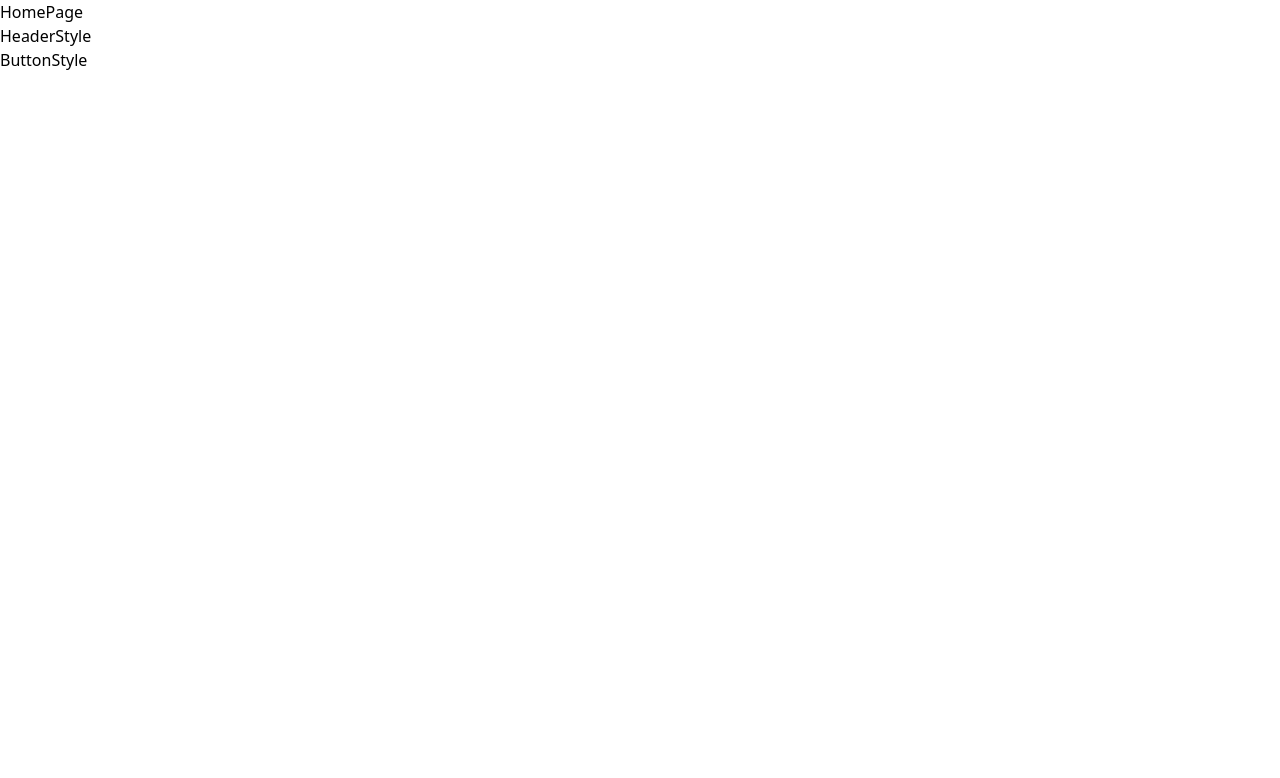
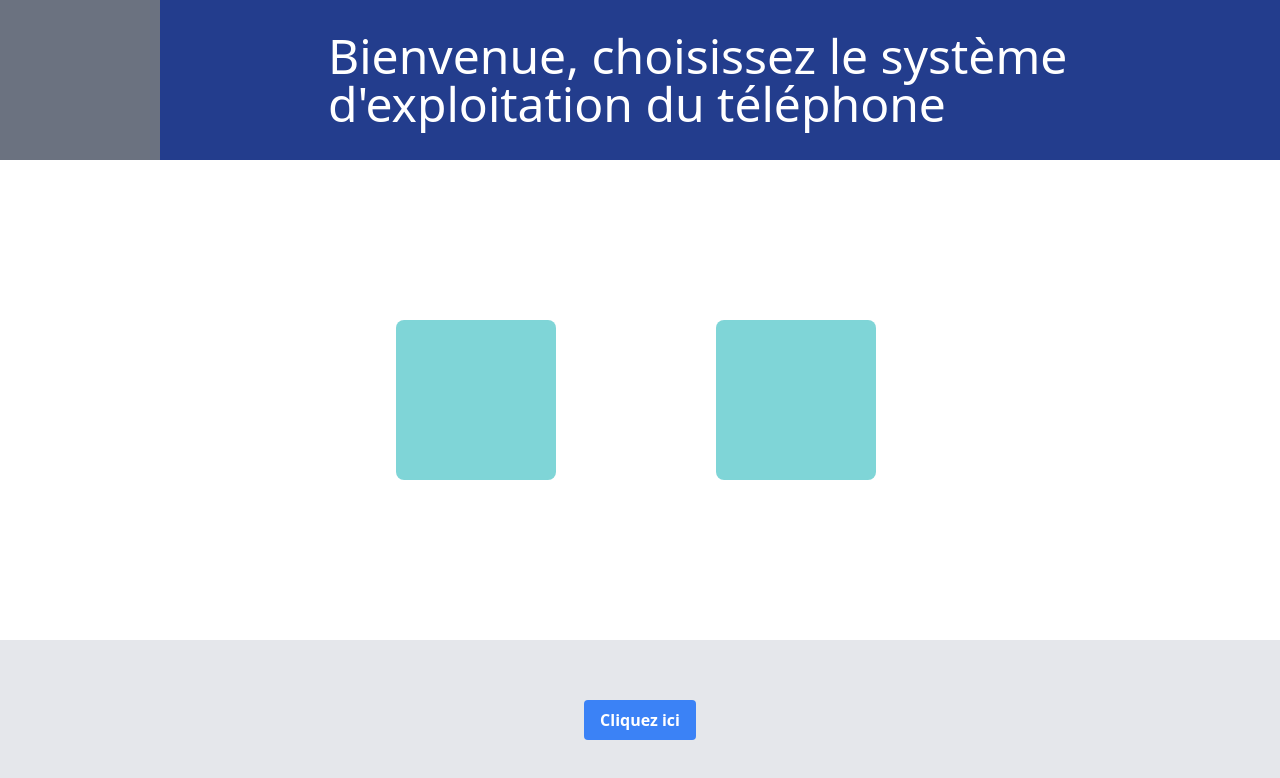
Before and after one commit to Camfabjeh/thegoats, a React (Vite) app in the folder frontend/: page /accueil in a window 1280 px wide. Shown: the top 778 px of the page. Built offline with nearby package versions, Linux system fonts and the light colour scheme.

Commit message:
création home page + header

```diff
--- a/frontend/src/components/ButtonStyle.jsx
+++ /dev/null
@@ -1,9 +0,0 @@
-import React from "react";
-
-// création du style des boutons personnalisables avec les mentions suivant, précédent, ou redémarrer
-
-function ButtonStyle() {
-  return <div>ButtonStyle</div>;
-}
-
-export default ButtonStyle;
--- a/frontend/src/components/HeaderStyle.jsx
+++ /dev/null
@@ -1,9 +0,0 @@
-import React from "react";
-
-// création du header en incluant le logo à l'intérieur + bande bleue personnalisable avec titre de la page
-
-function HeaderStyle() {
-  return <div>HeaderStyle</div>;
-}
-
-export default HeaderStyle;
--- a/frontend/src/pages/CleaningNeeded.jsx
+++ b/frontend/src/pages/CleaningNeeded.jsx
@@ -1,6 +1,4 @@
 import React from "react";
-import HeaderStyle from "../components/HeaderStyle";
-import ButtonStyle from "../components/ButtonStyle";
 import BreadCrumb from "../components/BreadCrumb";
 
 // insertion du lien vers les tutos
@@ -9,9 +7,7 @@ function CleaningNeeded() {
   return (
     <div>
       CleaningNeeded
-      <HeaderStyle />
       <BreadCrumb />
-      <ButtonStyle />
     </div>
   );
 }
--- a/frontend/src/pages/CommercialSentences.jsx
+++ b/frontend/src/pages/CommercialSentences.jsx
@@ -1,6 +1,4 @@
 import React from "react";
-import HeaderStyle from "../components/HeaderStyle";
-import ButtonStyle from "../components/ButtonStyle";
 import BreadCrumb from "../components/BreadCrumb";
 
 // roue animée à tourner, comprenant par exemple 8 couleurs (reprendre couleurs charte) chacune correspondant à une phrase commerciale
@@ -22,10 +20,8 @@ function CommercialSentences() {
   return (
     <div>
       CommercialSentences
-      <HeaderStyle />
       <BreadCrumb />
       {phraseschoc.find((element) => element[0])}
-      <ButtonStyle />
     </div>
   );
 }
--- a/frontend/src/pages/HomePage.jsx
+++ b/frontend/src/pages/HomePage.jsx
@@ -1,15 +1,32 @@
 import React from "react";
-import HeaderStyle from "../components/HeaderStyle";
-import ButtonStyle from "../components/ButtonStyle";
-
-// création de cards avec insertion images apple et android
 
 function HomePage() {
   return (
     <div>
-      HomePage
-      <HeaderStyle />
-      <ButtonStyle />
+      <div className="flex items-center bg-[#233D8D] fixed top- left-0 right-0">
+        <div className="flex items-center">
+          <div className="h-40 w-40 bg-gray-500 mr-2" />
+        </div>
+        <div className="flex items-center justify-center">
+          <h1 className="text-5xl text-white pl-40">
+            Bienvenue, choisissez le système d'exploitation du téléphone
+          </h1>
+        </div>
+      </div>
+      <div className="fixed inset-0 flex items-center justify-center">
+        <div className="flex items-center">
+          <div className="h-40 w-40 bg-[#00ACB0] bg-opacity-50 mr-2 mr-20 rounded-lg" />
+          <div className="h-40 w-40 bg-[#00ACB0] bg-opacity-50 mr-2 ml-20 rounded-lg" />
+        </div>
+      </div>
+      <div className="flex h-40 fixed bottom-0 left-0 right-0 py-4 bg-gray-200 justify-center items-center">
+        <button
+          className="h-10 bg-blue-500 hover:bg-blue-700 text-white font-bold py-2 px-4 rounded"
+          type="button"
+        >
+          Cliquez ici
+        </button>
+      </div>
     </div>
   );
 }
--- a/frontend/src/pages/PhoneCharacteristics.jsx
+++ b/frontend/src/pages/PhoneCharacteristics.jsx
@@ -1,13 +1,10 @@
 import React from "react";
-import HeaderStyle from "../components/HeaderStyle";
-import ButtonStyle from "../components/ButtonStyle";
 import BreadCrumb from "../components/BreadCrumb";
 
 function PhoneCharacteristics() {
   return (
     <div>
       PhoneCharacteristics
-      <HeaderStyle />
       <BreadCrumb />
       <iframe
         title="formulaire estimation telephone"
@@ -15,7 +12,6 @@ function PhoneCharacteristics() {
         width="640"
         height="3536"
       />
-      <ButtonStyle />
     </div>
   );
 }
--- a/frontend/src/pages/Result.jsx
+++ b/frontend/src/pages/Result.jsx
@@ -1,6 +1,4 @@
 import React from "react";
-import HeaderStyle from "../components/HeaderStyle";
-import ButtonStyle from "../components/ButtonStyle";
 import BreadCrumb from "../components/BreadCrumb";
 
 // écran de téléphone sur lequel se rédige, en direct, le pitch de l'histoire de vie du téléphone, et son prix
@@ -12,9 +10,7 @@ function Result() {
   return (
     <div>
       Result
-      <HeaderStyle />
       <BreadCrumb />
-      <ButtonStyle />
     </div>
   );
 }
```
